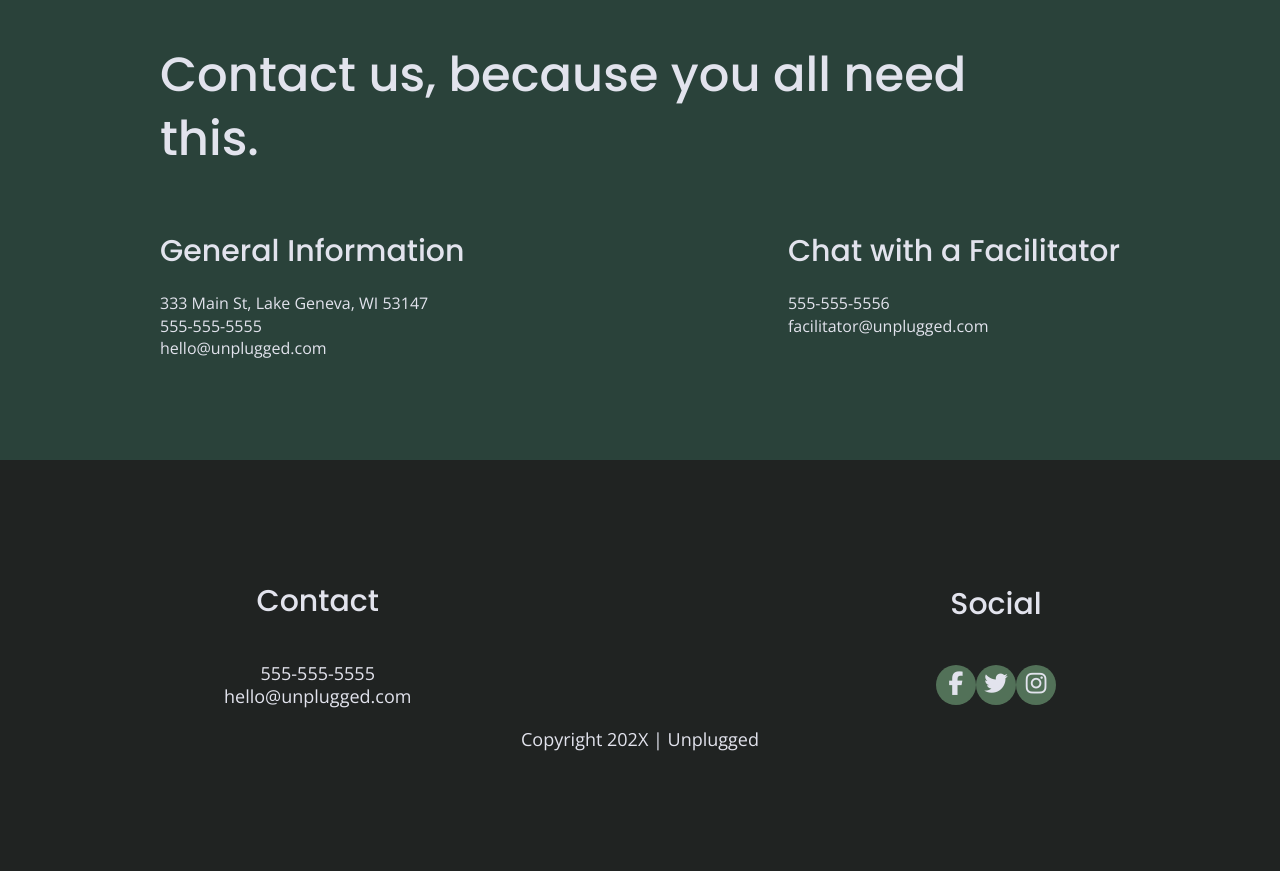
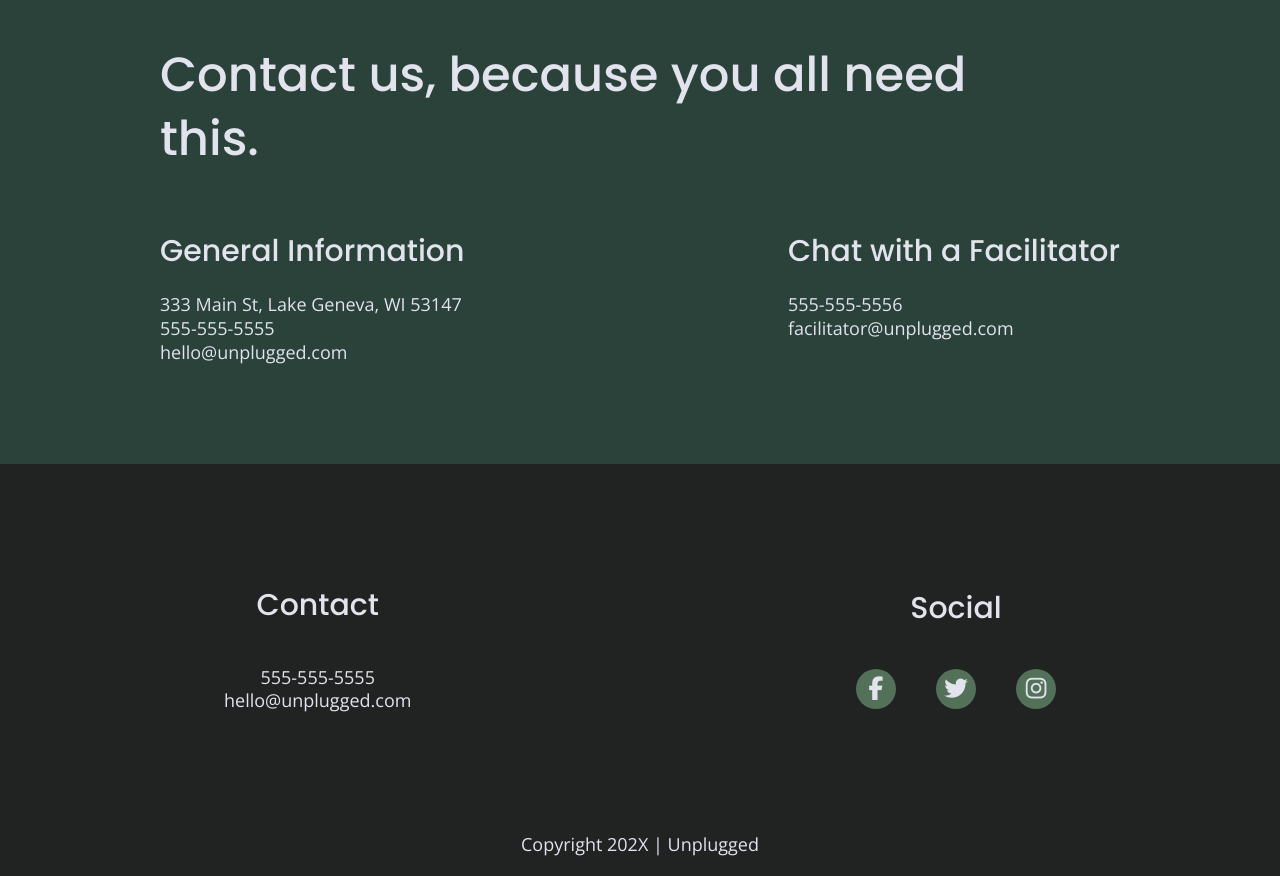
Before and after one commit to sontutts/unplugged, a website: page about/index.html in a window 1280 px wide. Shown: the part 1248-2124 px from the top of the page. Drawn offline with nearby package versions, Linux system fonts and the light colour scheme.

Commit message:
Finished project

```diff
--- a/about/index.html
+++ b/about/index.html
@@ -60,11 +60,10 @@
               ipsum suspendisse ultrices gravida. Risus commodo viverra maecenas
               accumsan lacus vel facilisis.
             </p>
-          </div>
-          <!-- mission content ends -->
-        </div>
-        <!-- content wrapper ends -->
+          </div> <!-- mission content ends -->
+        </div><!-- content wrapper ends -->
       </section>
+
       <section class="map">
         <figure>
           <iframe
@@ -78,6 +77,7 @@
           ></iframe>
         </figure>
       </section>
+
       <section class="contact-section">
         <div class="content-wrapper">
           <h2>Contact us, because you all need this.</h2>
@@ -85,20 +85,20 @@
             <div class="general-contact">
               <h4>General Information</h4>
               <address>
-                333 Main St, Lake Geneva, WI 53147 <br> 555-555-5555
-                <br> hello@unplugged.com
+                <p>
+                  333 Main St, Lake Geneva, WI 53147 <br> 555-555-5555
+                  <br> hello@unplugged.com
+                </p>
               </address>
-            </div>
-            <!-- general contact ends -->
+            </div><!-- general contact ends -->
             <div class="facilitator-contact">
               <h4>Chat with a Facilitator</h4>
-              <address>555-555-5556 <br> facilitator@unplugged.com </address>
-            </div>
-            <!-- facilitator contact ends -->
-          </div>
-          <!--contact content ends-->
-        </div>
-        <!-- contact wrapper ends -->
+              <address>
+                <p>555-555-5556 <br> facilitator@unplugged.com </p>
+              </address>
+            </div><!-- facilitator contact ends -->
+          </div><!--contact content ends-->
+        </div><!-- contact wrapper ends -->
       </section>
     </main>
 
@@ -128,16 +128,12 @@
                 <a href="https://www.instagram.com/yoursite" target="_blank" rel="noopener"> <i class="fab fa-instagram"></i> </a>
               </p>
             </div> <!--social icons end-->
-          </div>
-          <!--social-->
-        </div>
-        <!-- footer-content-->
-        <div class="copyright">
-          <p>Copyright 202X | Unplugged</p>
-        </div>
-        <!--copyright-->
-      </div>
-      <!-- content-wrapper-->
+          </div> <!--social-->
+        </div><!-- footer-content-->
+      </div> <!-- content-wrapper-->
+      <div class="copyright">
+        <p>Copyright 202X | Unplugged</p>
+      </div><!--copyright-->
     </footer>
 
     <script src="../js/vendor/modernizr-3.11.2.min.js"></script>
--- a/css/main.css
+++ b/css/main.css
@@ -615,6 +615,11 @@ input[type=button] {
     footer .contact {
       margin-bottom: 0;
     }
+
+    footer .social-icons {
+      justify-content: space-between;
+      width: 200px;
+    }
     footer h4 {
       font-size: 1.5em;
       margin-bottom: 40px;
```
Also changed, not shown: faq/index.html (+3 -3 lines).
